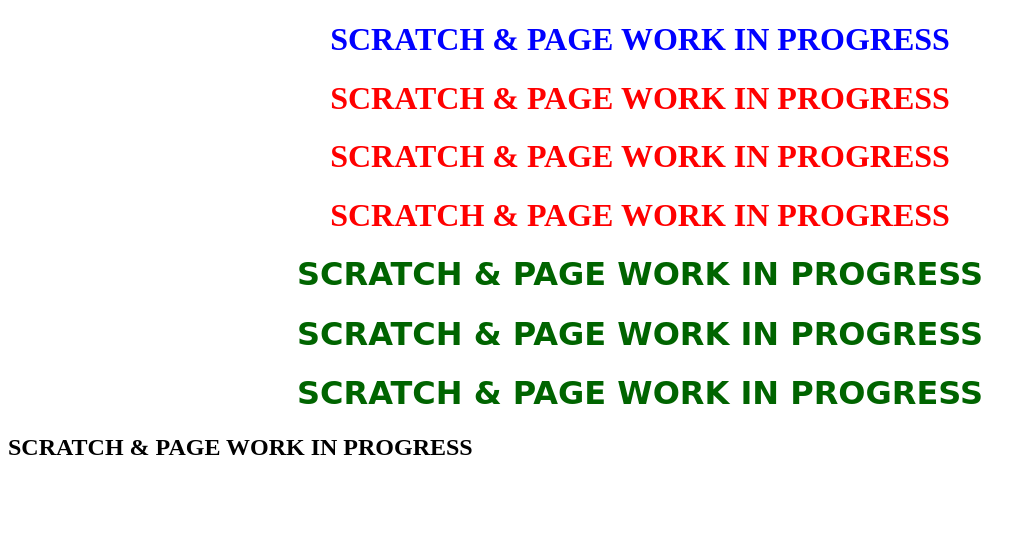
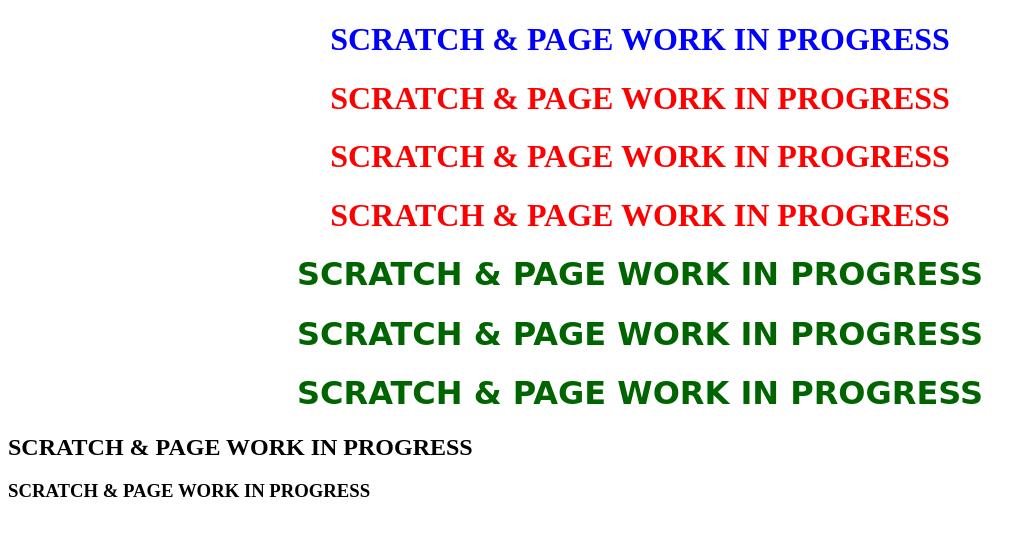
Before and after one commit to illhoshi/CS5OW, a plain HTML site: page More basic files/colors.html in a window 1280 px wide. Shown: the whole page, without its empty margins (0-1035 px from the left). Drawn offline with Linux system fonts and the light colour scheme.

Commit message:
ADDED H3

```diff
--- a/More basic files/colors.html
+++ b/More basic files/colors.html
@@ -24,6 +24,7 @@
 		<h1 class="foo">SCRATCH & PAGE WORK IN PROGRESS</h1>
 		<h1 class="foo">SCRATCH & PAGE WORK IN PROGRESS</h1>
 		<h2>SCRATCH & PAGE WORK IN PROGRESS</h2>
+		<h3>SCRATCH & PAGE WORK IN PROGRESS</h3>
 
 	</body>
 </html>
```
